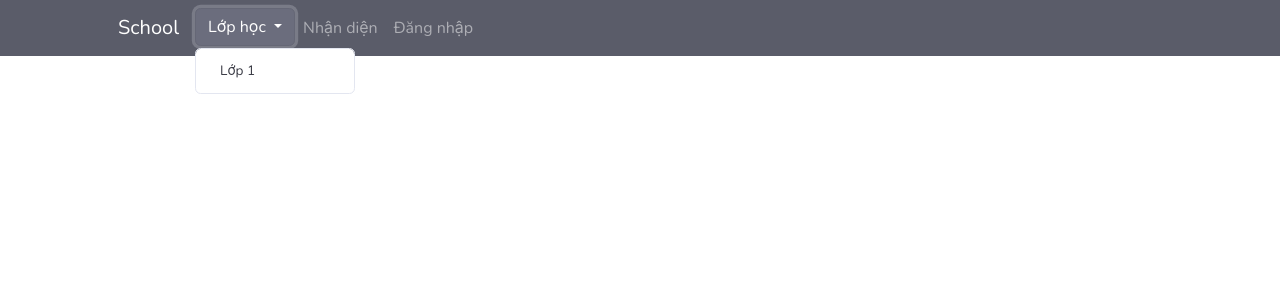
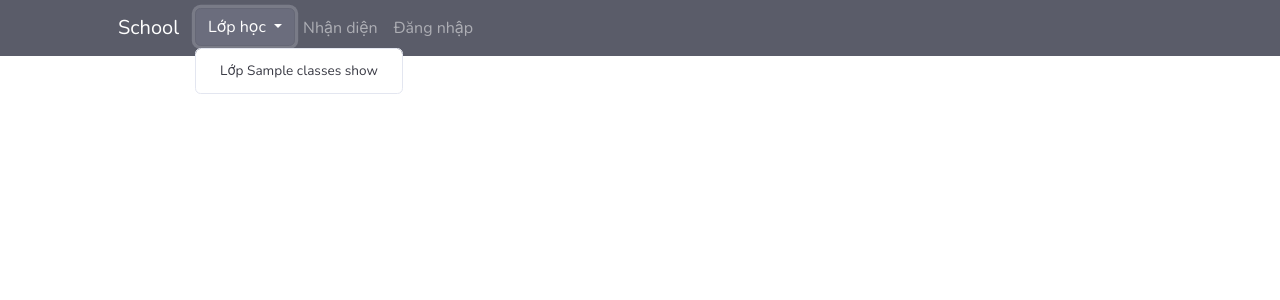
Before and after one commit to adjustmode1/face_detection, a Flask app: template templates/index.html in a window 1280 px wide, after a click on "Lớp học". Shown: the top 300 px of the page. Run offline with Flask 2, Linux system fonts and the light colour scheme; the template is opened without the code that fills it: most values are stand-ins (such as "Sample title", 1, 10 or a date in 2020); some libraries are stand-ins or nearby versions.

Commit message:
Update index.html

```diff
--- a/templates/index.html
+++ b/templates/index.html
@@ -16,7 +16,7 @@
                     {%
                       for cl in classes_show
                     %}
-                      <a class="dropdown-item" href={{"/classes/"+cl[0]|string}}>Lớp {{cl[0]}}</a>
+                      <a class="dropdown-item" href={{"/classes/"+cl[1]|string}}>Lớp {{cl[1]}}</a>
                     {%endfor%}
                   </div>
                 </div>
```
